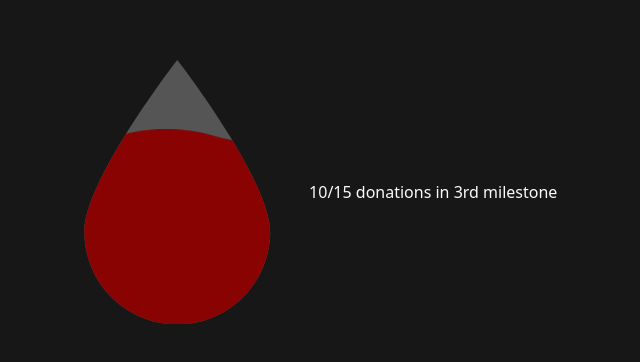
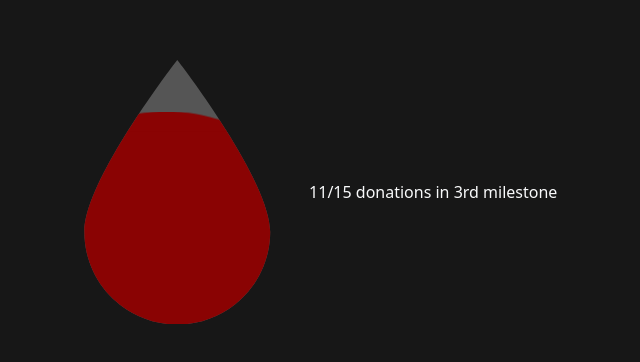
Before and after one commit to roberohn/blood, a SvelteKit app: page / in a window 1280 px wide. Shown: the part 208-570 px from the top of the page, without its empty margins (339-979 px from the left). Built offline with nearby package versions, Linux system fonts and the light colour scheme.

Commit message:
Updated variables
I've now donated blood 11 times, I've manually updated the variable.

Also I've used the variables in the <p> tag so I'm only having to change this once per donation.

```diff
--- a/src/routes/+page.svelte
+++ b/src/routes/+page.svelte
@@ -5,7 +5,7 @@
 	let milestone;
 	let ratio;
 
-	donationsMade = 10;
+	donationsMade = 11;
 	milestone = 15;
 
 	ratio = donationsMade / milestone;
@@ -13,5 +13,5 @@
 
 <div class="flex h-screen w-screen items-center justify-center">
 	<PictorialFraction width={264.5} height={264.5} {ratio} />
-	<p class="text-gray-50">10/15 donations in 3rd milestone</p>
+	<p class="text-gray-50">{donationsMade}/{milestone} donations in 3rd milestone</p>
 </div>
```
